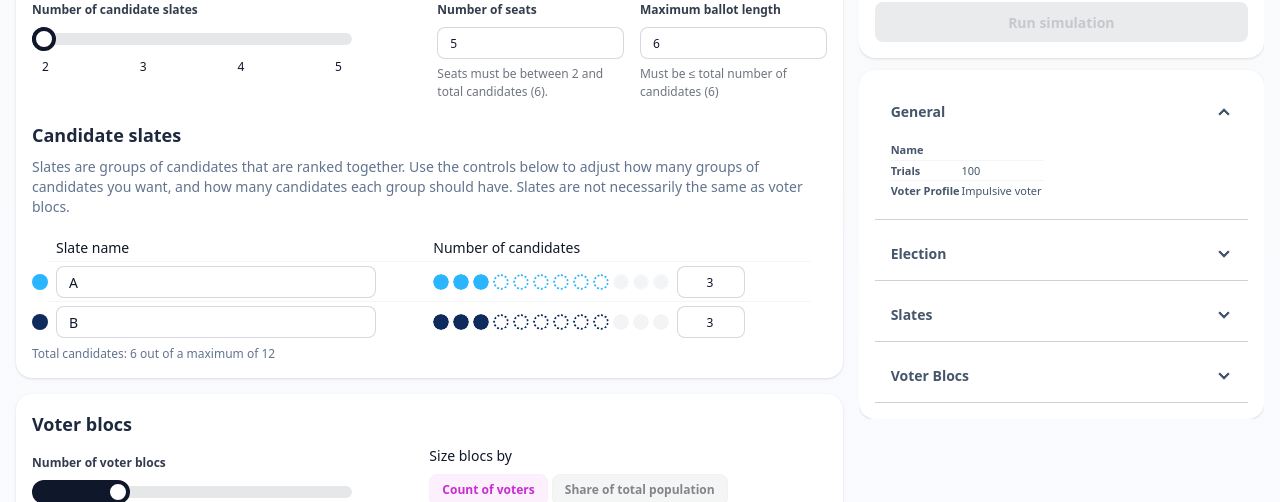
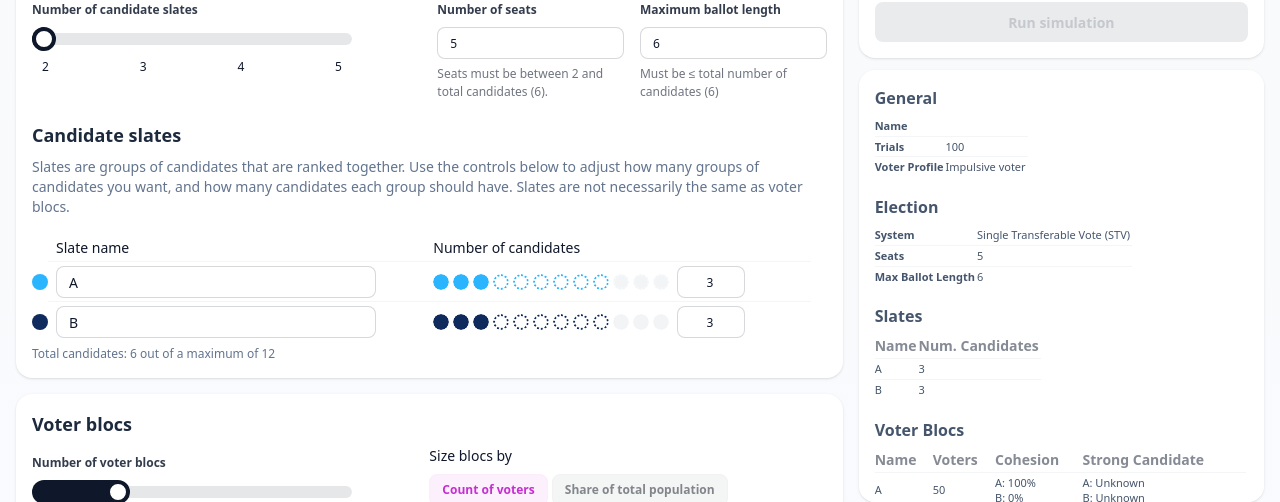
Before and after one commit to mggg/votekit-lite, a SvelteKit app in the folder app/: page /run in a window 1280 px wide. Shown: the part 298-800 px from the top of the page. Built offline with nearby package versions, Linux system fonts and the light colour scheme; no server answers.

Commit message:
Revert run page details to non-compact card

```diff
--- a/app/src/lib/components/Preview.svelte
+++ b/app/src/lib/components/Preview.svelte
@@ -9,6 +9,6 @@
 	});
 </script>
 
-<div class="card bg-base-100 p-4 text-sm text-slate-600 shadow-sm">
-	<ResultCardDetails {run} compact={true} />
+<div class="card overflow-y-auto bg-base-100 p-4 text-sm text-slate-600 shadow-sm">
+	<ResultCardDetails {run} />
 </div>
--- a/app/src/routes/run/+page.svelte
+++ b/app/src/routes/run/+page.svelte
@@ -22,7 +22,7 @@
 	</div>
 
 	<div>
-		<div class="sticky top-20 space-y-3 overflow-y-auto" style="max-height: calc(100vh - 96px);">
+		<div class="sticky top-20 flex flex-col space-y-3" style="max-height: calc(100vh - 96px);">
 			<RunDetails />
 			<Preview />
 		</div>
```
